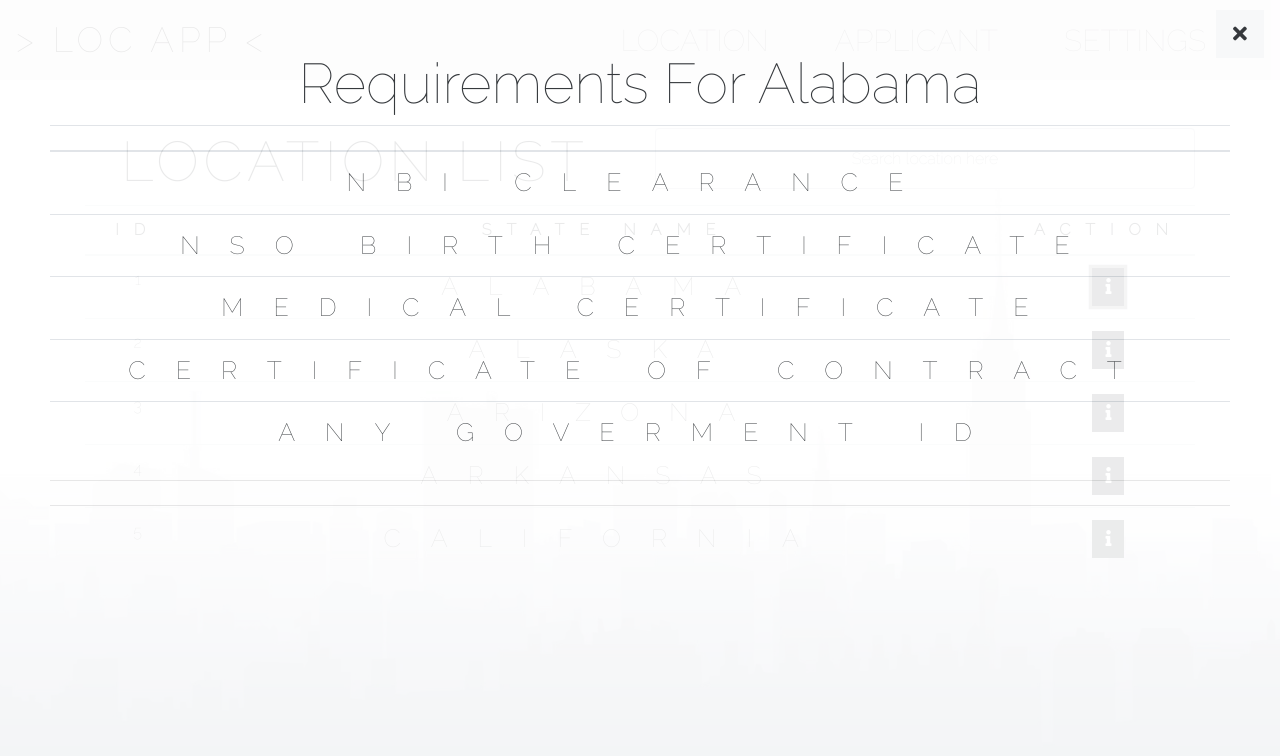
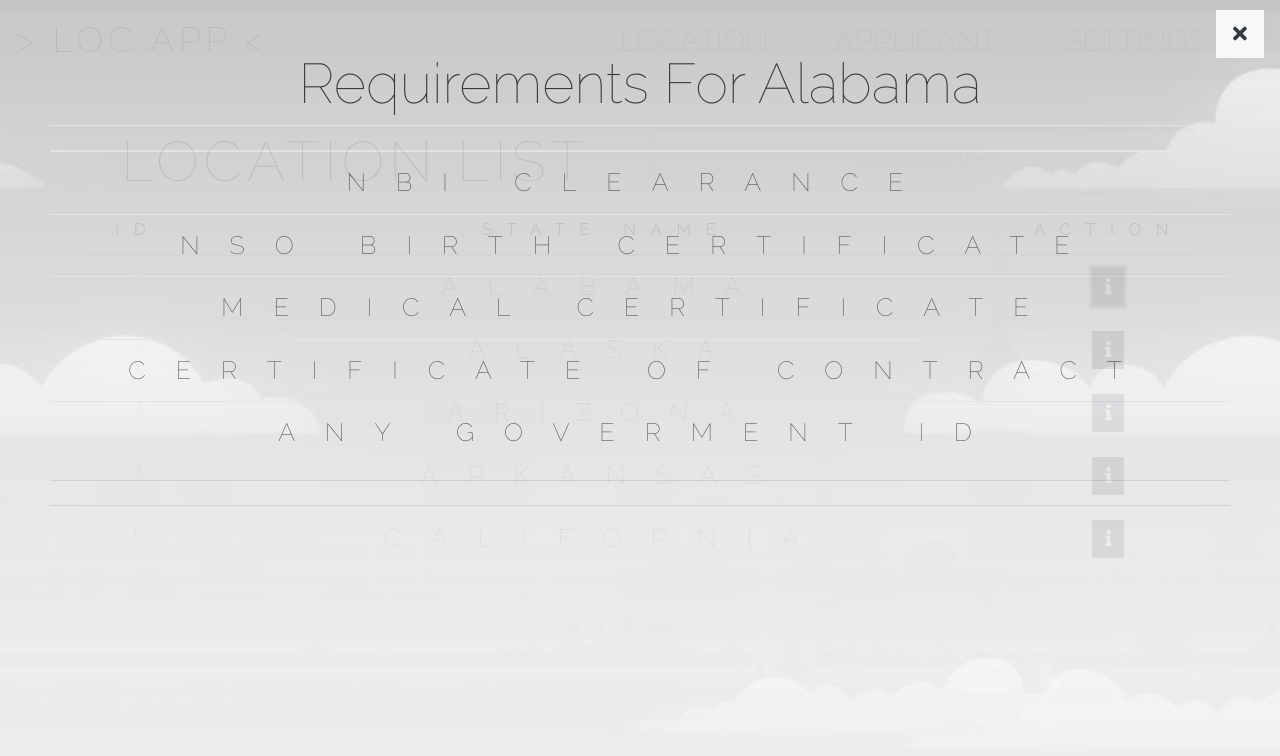
Before and after one commit to K3-L6/loc-app-proto-design, a plain HTML site: page location.html in a window 1280 px wide. Both pictures are taken after a click on the button 1108 px from the left and 286 px from the top of the page. Drawn offline with nearby package versions, Linux system fonts and the light colour scheme.

Commit message:
added cloud to modal :D

```diff
--- a/css/style.css
+++ b/css/style.css
@@ -65,7 +65,10 @@
 }
 
 .myModal {
-	background-color: #fff;
+	background-image: url("../images/modal-bg.jpg");
+	background-position: center;
+    background-repeat: no-repeat;
+    background-size: cover;
 	opacity: 0.9;
 	height: 100vh;
 	position: absolute;
```
Also changed, not shown: images/modal-bg.jpg (added).
